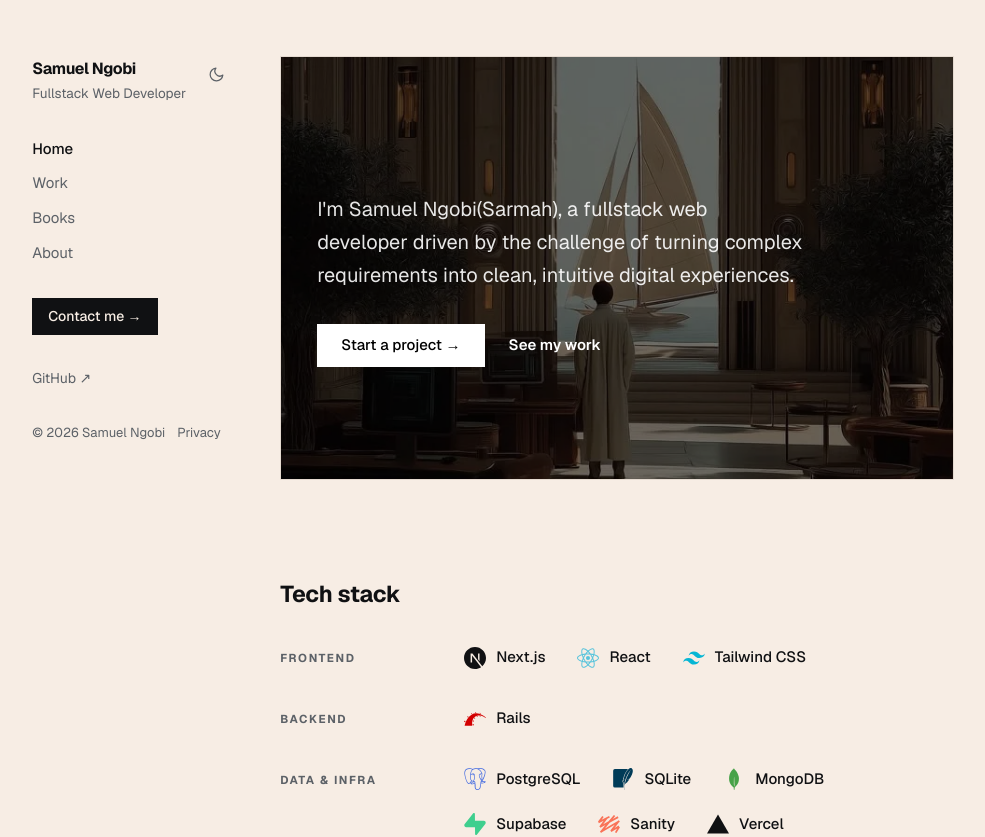
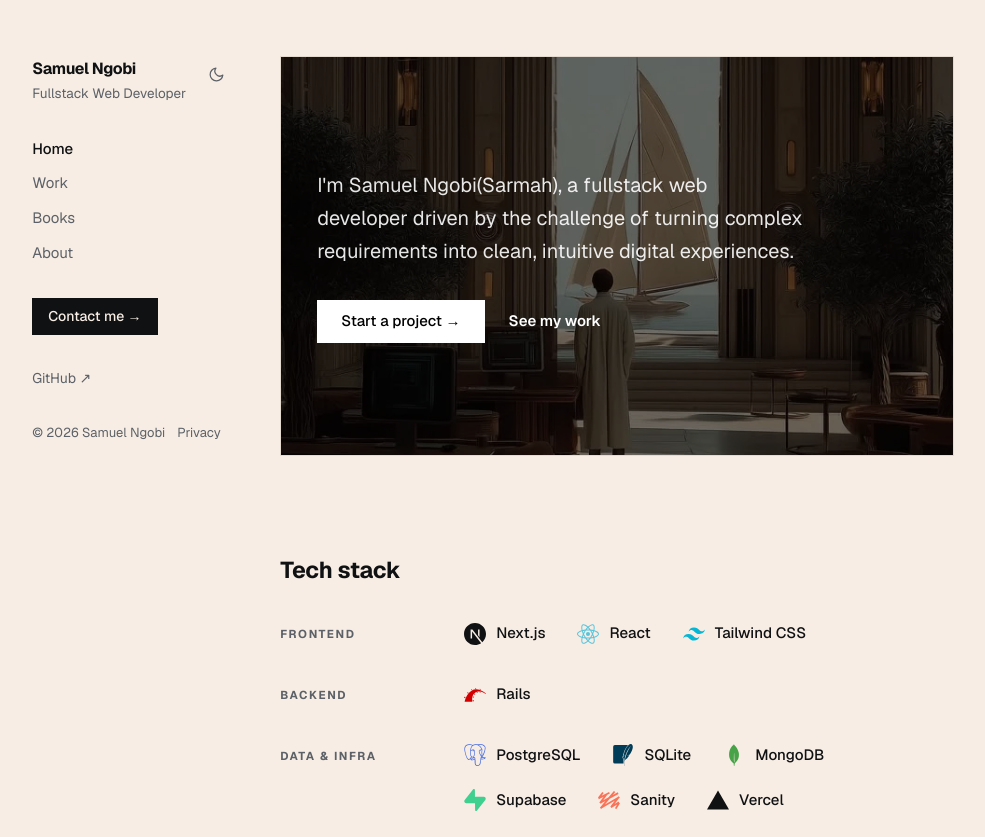
Before and after one commit to samuel-sarmah/samuel, a Next.js app: page / in a window 1280 px wide. Shown: the top 837 px of the page, without its empty margins (147-1132 px from the left). Built offline with nearby package versions, Linux system fonts and the light colour scheme.

Commit message:
Tidy the hero markup

```diff
--- a/app/page.js
+++ b/app/page.js
@@ -42,11 +42,11 @@ export default function Home() {
           fill
           priority
           sizes="(max-width: 768px) 100vw, 736px"
-          className="object-cover "
+          className="object-cover"
         />
         <div aria-hidden="true" className="absolute inset-0 bg-black/55" />
         <div className="relative px-6 py-20 text-white sm:px-9 sm:py-28">
-          <h1 className="mt-6 max-w-[46ch] text-[20px] font-normal text-white/90">
+          <h1 className="max-w-[46ch] text-[20px] font-normal text-white/90">
             I'm Samuel Ngobi(Sarmah), a fullstack web developer driven by the challenge of turning complex requirements
             into clean, intuitive digital experiences.
           </h1>
```
